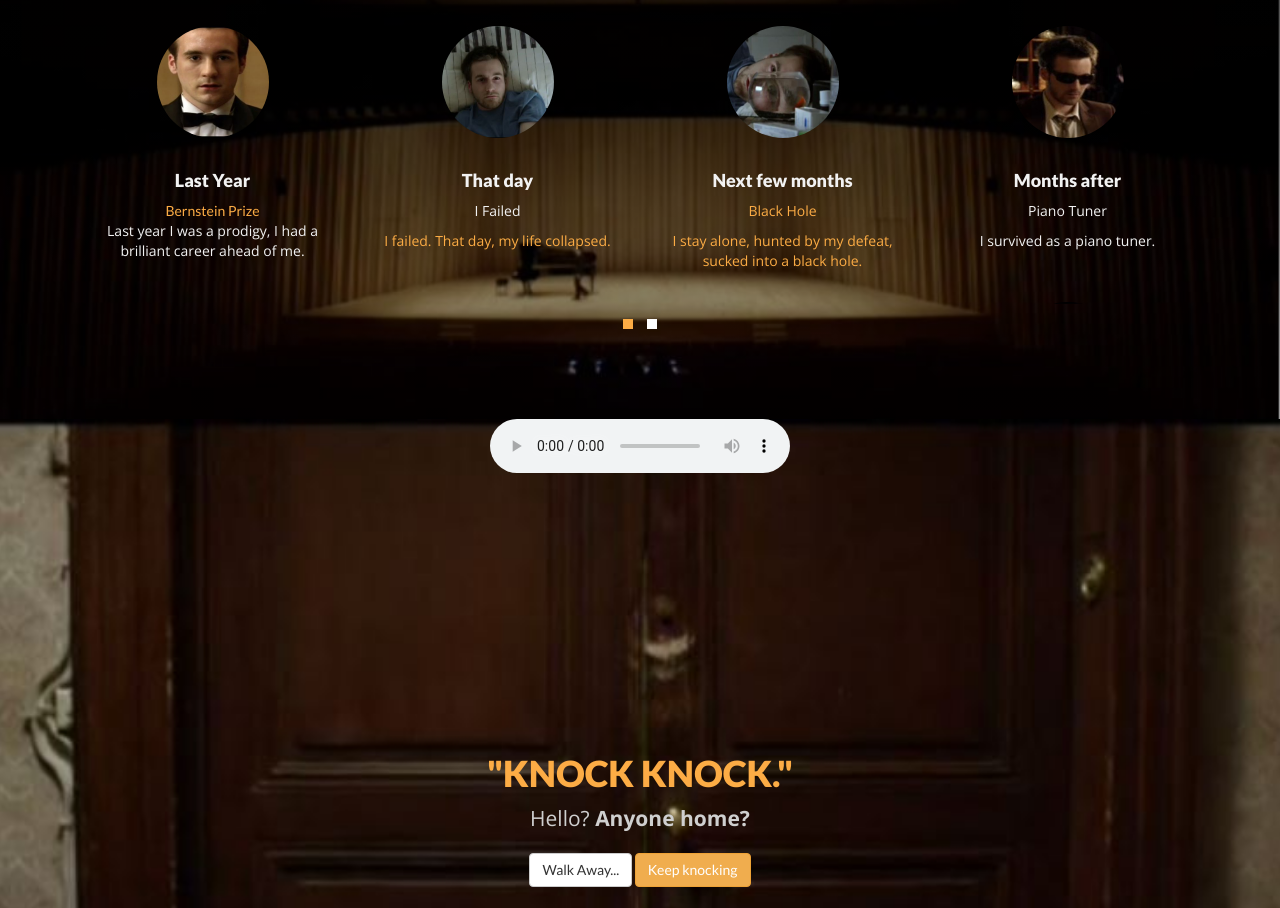
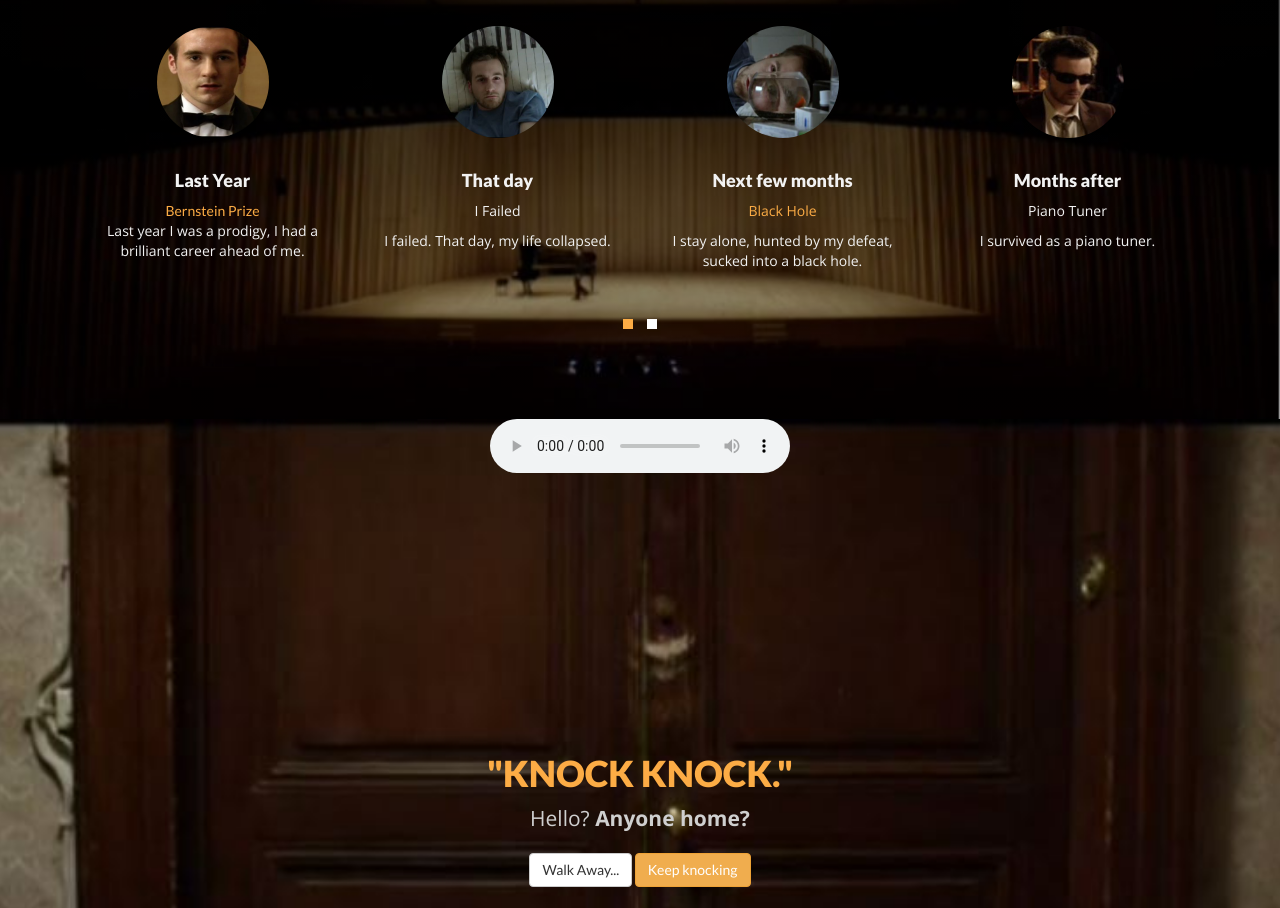
Before and after one commit to XiaoxiZheng/pianotuner.github.io, a plain HTML site: page index.html in a window 1280 px wide. Shown: the part 2229-3137 px from the top of the page. Drawn offline with nearby package versions, Linux system fonts and the light colour scheme; files whose address does not match are found by name.

Commit message:
fixed meet me section

```diff
--- a/index.html
+++ b/index.html
@@ -166,7 +166,7 @@
                             <div class="caption">
                                 <h3>That day</h3>
                                 <p>I Failed</p>
-                                <p><a href="http://vignette1.wikia.nocookie.net/vsbattles/images/a/a3/Black-windows_542931.jpg/revision/latest?cb=20150317090032" target = "_blank">I failed. That day, my life collapsed.</a></p>
+                                <p>I failed. That day, my life collapsed.</p>
                             </div>
                         </div>
                     </div>
@@ -176,7 +176,9 @@
                             <img src="img/story/06.JPG" alt="..." class="img-circle team-img">
                             <div class="caption">
                                 <h3>Next few months</h3>
-                                <p><a data-toggle="modal" href="#blackHole">Black Hole</p>
+                                <a data-toggle="modal" href="#blackHole">
+                                    <p>Black Hole</p>
+                                </a>
                                 <p>I stay alone, hunted by my defeat, sucked into a black hole.</p>
                             </div>
                         </div>
@@ -241,7 +243,6 @@
             </div>
         </div>
     </div>
-
       <!-- Modal for Black Hole-->
 <div id="blackHole" class="modal fade" role="dialog">
   <div class="modal-dialog">
```
